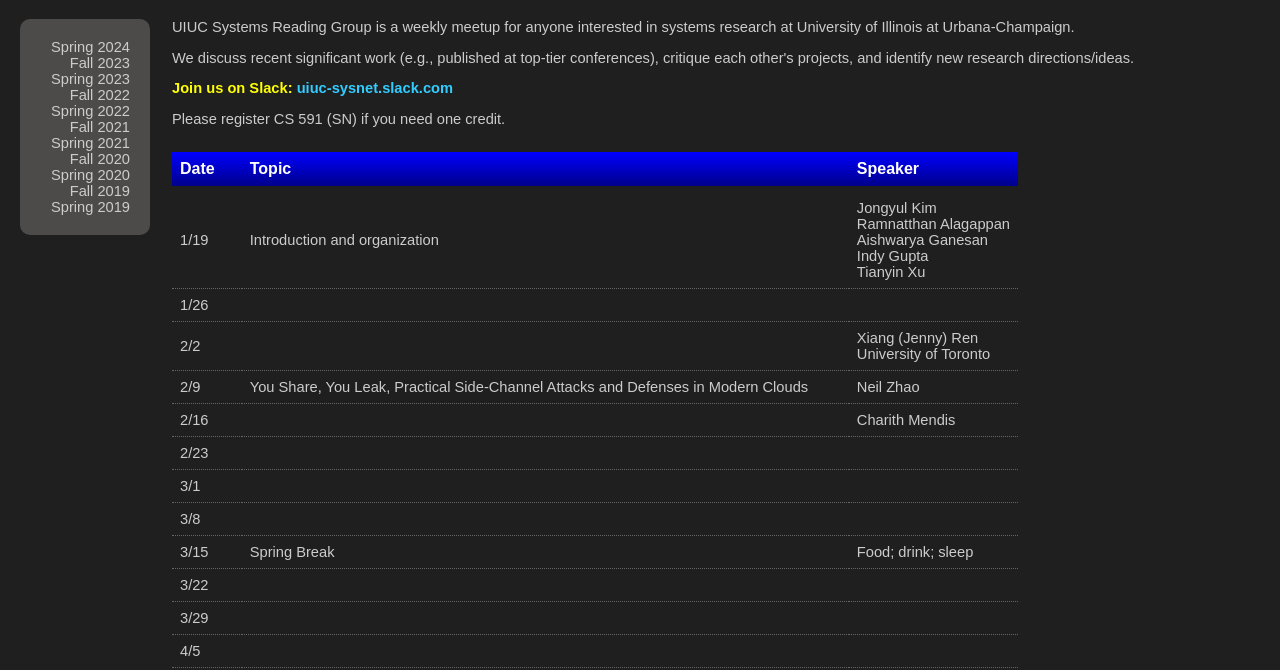
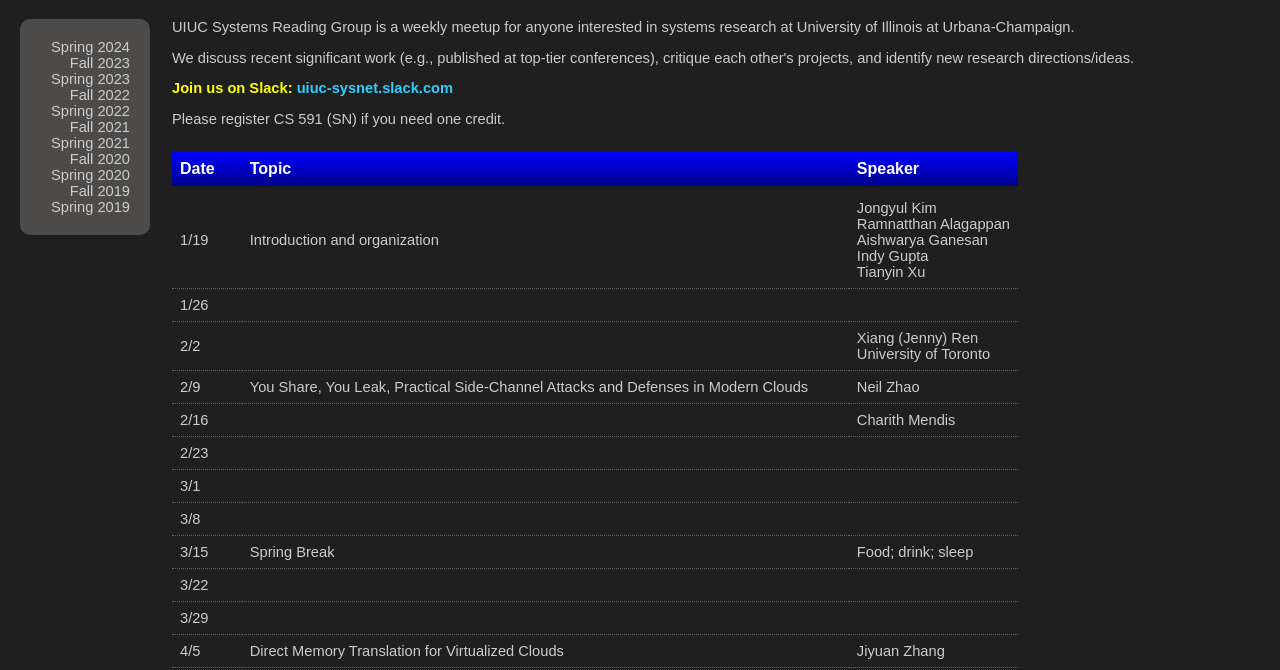
Before and after one commit to systems-seminar-uiuc/systems-seminar-uiuc.github.io, a plain HTML site: page spring24/index.html in a window 1280 px wide. Shown: the part 131-801 px from the top of the page. Drawn offline with Linux system fonts and the light colour scheme.

Commit message:
Jiyuan DMT

```diff
--- a/spring24/index.html
+++ b/spring24/index.html
@@ -213,9 +213,10 @@
                             <tr>
                                 <td>4/5</td>
 				                <td>
-
+                                   Direct Memory Translation for Virtualized Clouds
                                 </td>
                                 <td>
+					Jiyuan Zhang
                                 </td>
                             </tr>
 
```
